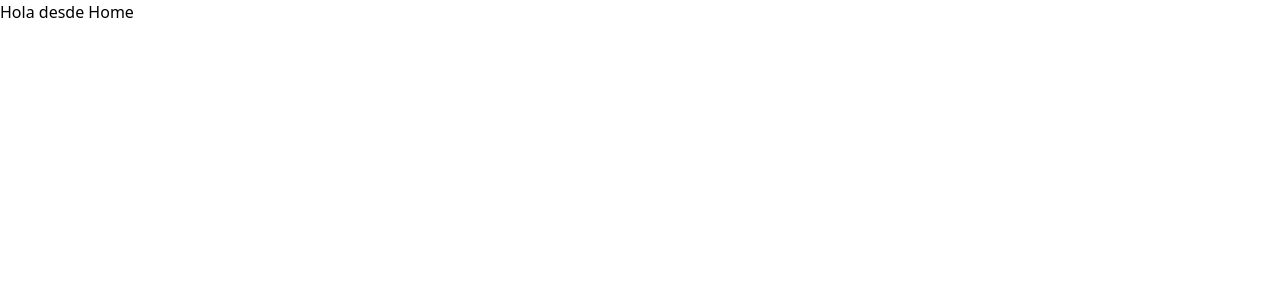
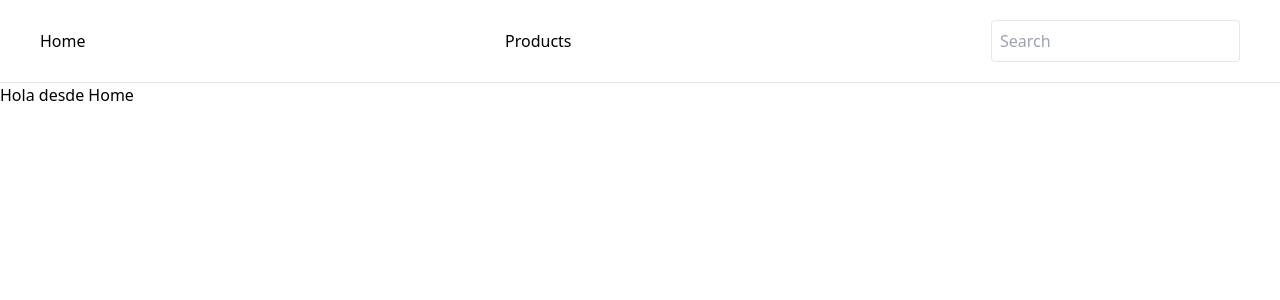
Before and after one commit to facundofernanddez/store-shop, a Next.js app: page / in a window 1280 px wide. Shown: the top 300 px of the page. Built offline with nearby package versions, Linux system fonts and the light colour scheme.

Commit message:
create and render navbar

```diff
--- /dev/null
+++ b/app/components/Navbar.tsx
@@ -0,0 +1,21 @@
+import Link from "next/link";
+
+export default function Navbar() {
+  return (
+    <nav className="w-full border-b">
+      <ul className="flex items-center justify-between px-5 py-5 mx-auto lg:px-10">
+        <li>
+          <Link href="/">Home</Link>
+        </li>
+        <li>
+          <Link href="/products">Products</Link>
+        </li>
+        <input
+          type="text"
+          placeholder="Search"
+          className="border p-2 rounded"
+        />
+      </ul>
+    </nav>
+  );
+}
--- a/app/layout.tsx
+++ b/app/layout.tsx
@@ -1,6 +1,7 @@
 import type { Metadata } from "next";
 import localFont from "next/font/local";
 import "./globals.css";
+import Navbar from "./components/Navbar";
 
 const geistSans = localFont({
   src: "./fonts/GeistVF.woff",
@@ -28,6 +29,7 @@ export default function RootLayout({
       <body
         className={`${geistSans.variable} ${geistMono.variable} antialiased`}
       >
+        <Navbar />
         {children}
       </body>
     </html>
```
